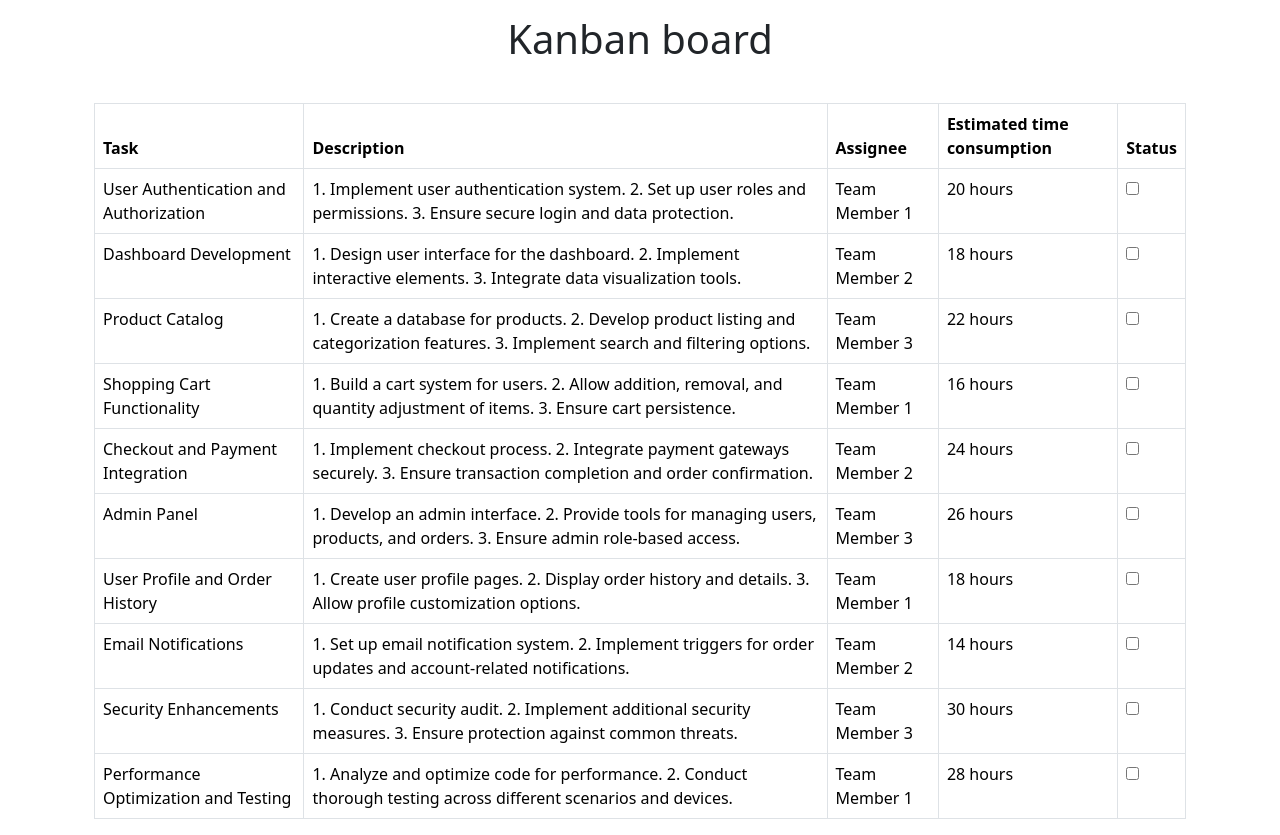
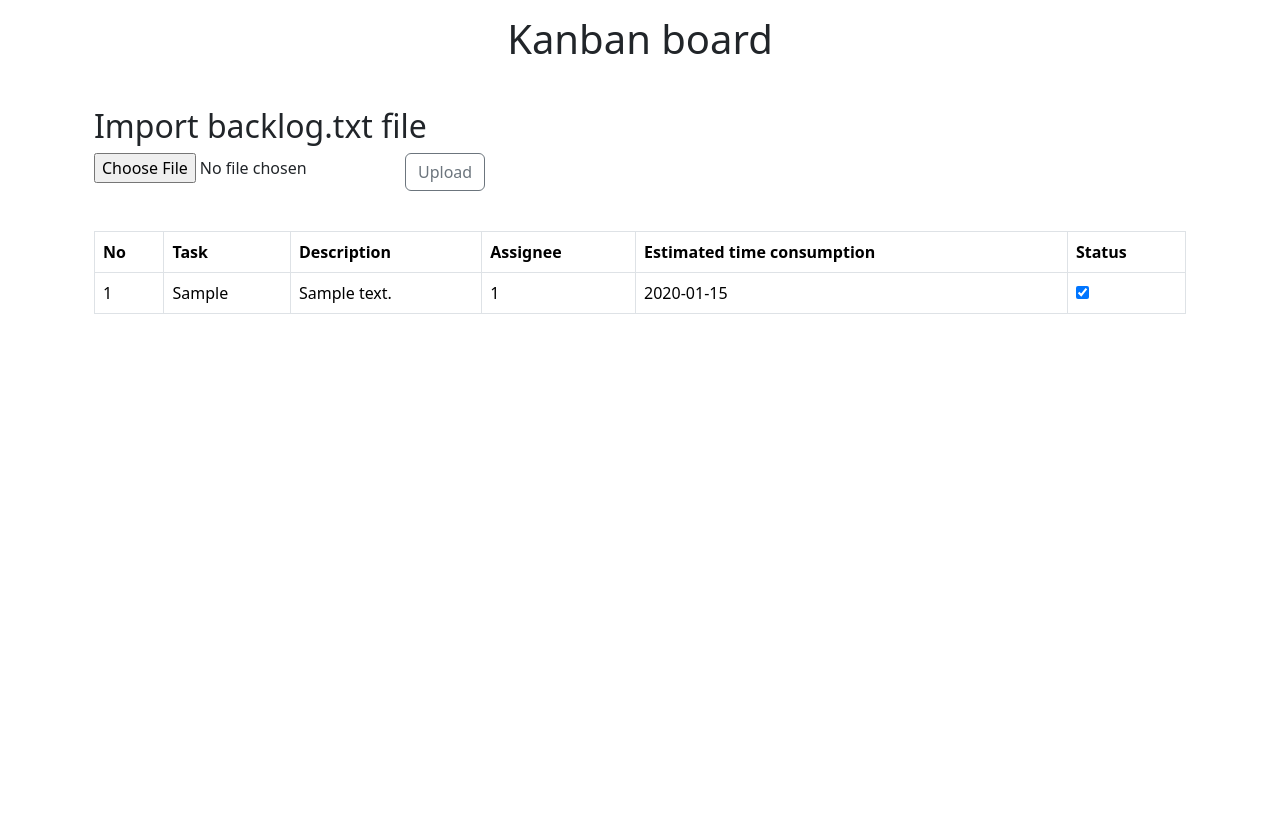
Before and after one commit to ervette/web-tech, a Flask app: page / in a window 1280 px wide. Shown: the part 80-915 px from the top of the page. After the commit the page ends 394 px from the top, so only its background shows below. Run offline with Flask 3, Linux system fonts and the light colour scheme; a user stored in the database is signed in; tables that the repository leaves empty hold one stand-in row (values such as "Sample post"); parts of the project's set-up code (start-up, migrations or seed data) failed here and were passed over; some libraries are stand-ins or nearby versions.

Commit message:
working web-app

```diff
--- a/website/__init__.py
+++ b/website/__init__.py
@@ -60,6 +60,6 @@ def create_app():
 
 
 def create_database():
-    if not os.path.exists('website/' + os.getenv("DB_NAME")):
+    if not os.path.exists('instance/' + os.getenv("DB_NAME")):
         db.create_all()
         print('Database is initialized')
--- /dev/null
+++ b/website/backlog.txt
@@ -0,0 +1,6 @@
+1. Designing the Diagram for flask web-application
+2. Creating the initial design for the app
+3. Gathering users feedback
+4. Automatizing the website
+5. Setting up the VCS and CI/CD
+6. Deploying the website to heroku
--- a/website/templates/base.html
+++ b/website/templates/base.html
@@ -23,6 +23,7 @@
       rel="stylesheet"
       href="{{ url_for('static', filename='custom.css') }}"
     />
+    <script src="https://code.jquery.com/jquery-3.6.0.min.js"></script>
 
     <style>
       .navbar .navbar-collapse {
--- a/website/templates/home.html
+++ b/website/templates/home.html
@@ -2,10 +2,38 @@
 %}
 
 <h1>Kanban board</h1>
+<div class="container mt-4">
+  <h2>Import backlog.txt file</h2>
+  <form action="/upload" method="post" enctype="multipart/form-data">
+    <div class="input-group mb-3">
+      <div class="custom-file">
+        <input
+          type="file"
+          class="custom-file-input"
+          id="fileInput"
+          name="file"
+        />
+      </div>
+      <div class="input-group-append">
+        <button class="btn btn-outline-secondary" type="submit">Upload</button>
+      </div>
+    </div>
+  </form>
+</div>
+<script>
+  document
+    .querySelector(".custom-file-input")
+    .addEventListener("change", function (e) {
+      var fileName = document.getElementById("fileInput").files[0].name;
+      var nextSibling = e.target.nextElementSibling;
+      nextSibling.innerText = fileName;
+    });
+</script>
 <div class="container">
   <table class="table table-bordered">
     <thead>
       <tr>
+        <th>No</th>
         <th>Task</th>
         <th>Description</th>
         <th>Assignee</th>
@@ -14,18 +42,42 @@
       </tr>
     </thead>
     <tbody>
-      {% for item in data %}
-      {% for task in data['tasks'] %}
-            <tr>
-                <td>{{ task['Task'] }}</td>
-                <td>{{ task['Description'] }}</td>
-                <td>{{ task['Assignee'] }}</td>
-                <td>{{ task['Estimated-time-consumption'] }}</td>
-                <td><input type="checkbox"></td>
-            </tr>
-            {% endfor %}
-            {% endfor %}
+      {% for task in data %}
+      <tr>
+        <td>{{ task.id }}</td>
+        <td>{{ task.task }}</td>
+        <td>{{ task.description }}</td>
+        <td>{{ task.user_id }}</td>
+        <td>{{ task.time_consumption }}</td>
+        <td>
+          <input type="checkbox" {% if task.status == 1 %} checked {% endif %}
+          data-task-id="{{ task.id }}" onchange="updateTaskStatus(this)">
+        </td>
+      </tr>
+      {% endfor %}
     </tbody>
   </table>
+  <script src="https://code.jquery.com/jquery-3.2.1.min.js"></script>
+  <script>
+    function updateTaskStatus(checkbox) {
+      var taskId = checkbox.getAttribute("data-task-id");
+      var isChecked = checkbox.checked ? 1 : 0;
+
+      var xhr = new XMLHttpRequest();
+      xhr.open("POST", "/update_task_status", true);
+      xhr.setRequestHeader("Content-Type", "application/x-www-form-urlencoded");
+      xhr.onload = function() {
+        if (xhr.status === 200) {
+          // Success: Parse the JSON response and handle the flash message
+          var response = JSON.parse(xhr.responseText);
+          window.location.href = "/";
+        } else {
+          // Failure: Handle the error (you may want to display an error message)
+          alert("Something went wrong. Try again.");
+        }
+      };
+      xhr.send("task_id=" + taskId + "&status=" + isChecked);
+    }
+  </script>
 </div>
 {% endblock content %}
--- a/website/views.py
+++ b/website/views.py
@@ -1,6 +1,14 @@
-from flask import Blueprint, render_template
+from flask import Blueprint, render_template, request, url_for, redirect, flash, jsonify
 import json
+from werkzeug.utils import secure_filename
+import os
 from flask_login import login_required, logout_user, current_user
+import openai
+from openai import OpenAI
+from . import db
+from .models import User, Kanban
+from sqlalchemy import Table, select
+client = OpenAI()
 
 views = Blueprint('views', __name__)
 
@@ -8,12 +16,115 @@ views = Blueprint('views', __name__)
 @views.route('/')
 @login_required
 def home():
-    with open('website/kanban.json', 'r') as file:
-        data = json.load(file)
+    # change to db gathering if applicable. if not just leave empty string.
+    # with open('website/kanban.json', 'r') as file:
+    #     data = json.load(file)
+    data = Kanban.query.all()
     return render_template("home.html", data=data, user=current_user)
+
+
+@views.route('/upload', methods=['GET', 'POST'])
+def upload_file():
+    all_users = User.query.all()
+    users_as_string = ' '.join(user.name for user in all_users)
+
+    if 'file' not in request.files:
+        return 'No file part', 400
+    file = request.files['file']
+    if file.filename == '':
+        return 'No selected file', 400
+    if file:
+        filename = secure_filename(file.filename)
+        if filename != 'backlog.txt':
+            return 'Invalid file name', 400
+        file_contents = file.read().decode('utf-8')  # Parse file to string
+
+        Kanban.query.delete()
+
+        # Process the string as needed in your application
+        OpenAI(api_key=os.getenv("OPENAI_API_KEY"))
+        openai.api_version
+
+        completion = client.chat.completions.create(model="gpt-3.5-turbo",
+                                                    messages=[{"role": "user",
+                                                               "content": "I have backlog in plain text format." +
+                                                               " I need you to analyse it and create the output in" +
+                                                               " json named tasks that is structured like:" +
+                                                               " | Task | Description | Asignee | Estimated-time-consumption |." +
+                                                               " In Task column paste the name of task given from backlog." +
+                                                               " in Description column generate several steps description to the task given." +
+                                                               " In assignee column please asign tasks evenly for each team-member:" +
+                                                               f" {users_as_string}. In estimated-time-consumption column" +
+                                                               " calculate the estimated time consumption for the task" +
+                                                               " for chosen assignee regarding its experience." +
+                                                               f" That's the backlog: {file_contents}" +
+                                                               " Only respond with json code as plain text without" +
+                                                               " code block syntax around it."}])
+
+        print(completion)
+
+        info = str(completion.choices[0].message.content)
+
+        json_data = completion.choices[0].message.content
+        data = json.loads(json_data)
+
+        for task in data['tasks']:
+            new_task = Kanban(
+                user_id=task["Assignee"],
+                task=task['Task'],
+                description=task['Description'],
+                time_consumption=task['Estimated-time-consumption'],
+                status=0
+            )
+            db.session.add(new_task)
+
+        db.session.commit()
+
+        return redirect(url_for('views.home'))
+        # return f'File successfully uploaded and parsed! : {info}', 200
+
+
+@views.route('/update_task_status', methods=['POST'])
+@login_required
+def update_task_status():
+    task_id = request.form.get('task_id')
+    status = request.form.get('status')
+    if task_id is not None and task_id.isdigit():
+        task_id = int(task_id)
+
+        task = Kanban.query.get(task_id)
+        if task:
+            task.status = int(status)
+            db.session.commit()
+            flash("Updated on the database", category="success")
+            # Return a JSON response with the flash message
+            return jsonify({'message': 'Updated on the database'}), 200
+        else:
+            flash("Something went wrong. Try again.", category="error")
+
+    return jsonify({'message': 'Error updating task'}), 400
 
 
 @views.route('/progress')
 @login_required
 def progress():
-    return render_template("progress.html", percentage=73, user=current_user)
+    total_tasks = Kanban.query.count()
+    completed_tasks = Kanban.query.filter(Kanban.status == 1).count()
+
+    if total_tasks > 0:
+        percentage = (completed_tasks / total_tasks) * 100
+        print(percentage)
+    else:
+        print("No tasks found.")
+
+    def find_closest_percentage(value, percentages):
+        return min(percentages, key=lambda x: abs(x - value))
+
+    available_percentages = [5, 15, 35, 50, 65, 75, 85, 100]
+    closest_percentage = find_closest_percentage(percentage, available_percentages)
+
+        # Here, you can replace the print statements with logic to display the pizza slice image
+    print(f"Closest Percentage: {closest_percentage}")
+    print(f"Image URL: pics/{closest_percentage}.png")
+
+    return render_template("progress.html", percentage=percentage, closest_percentage=str(closest_percentage), user=current_user)
```
Also changed, not shown: website/auth.py (+3 -4 lines), website/templates/progress.html (+22 -1 lines).
